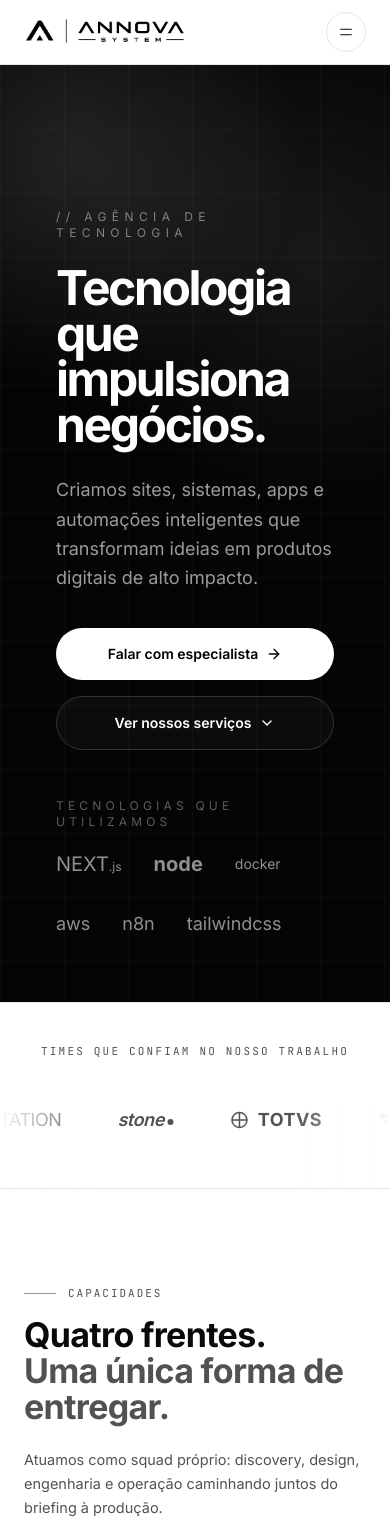
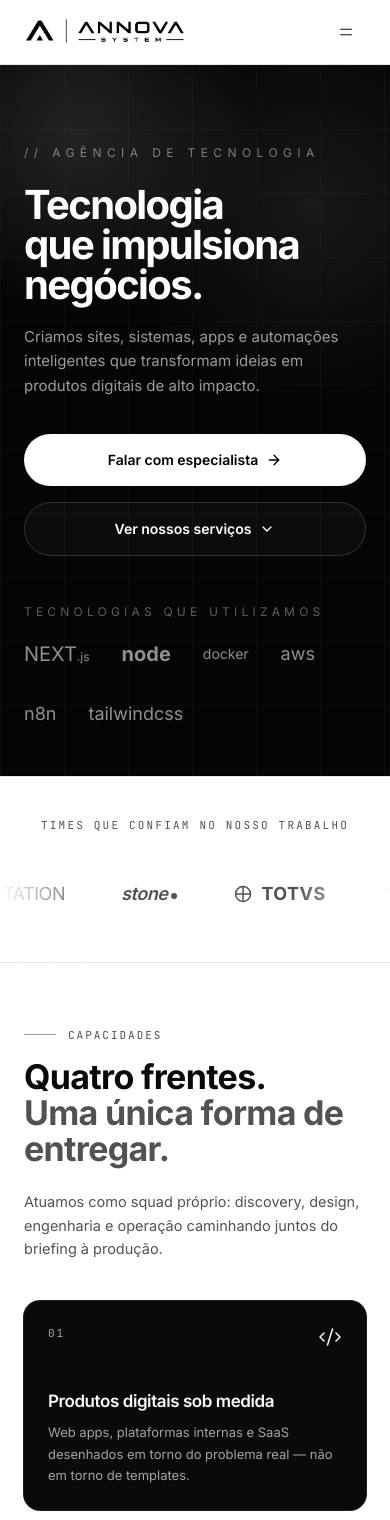
Before and after one commit to AnnaJulyaVieira/annovasystem, a Next.js app: page / in a window 390 px wide. Shown: the top 1520 px of the page. Built offline with nearby package versions, Linux system fonts and the light colour scheme.

Commit message:
feat: update font variables and adjust spacing in components for improved layout

```diff
--- a/app/globals.css
+++ b/app/globals.css
@@ -1,10 +1,10 @@
 @import "tailwindcss";
 
 @theme {
-  --font-sans: "Inter", ui-sans-serif, system-ui, -apple-system, "Segoe UI",
-    Roboto, "Helvetica Neue", Arial, sans-serif;
-  --font-mono: "JetBrains Mono", ui-monospace, SFMono-Regular, "SF Mono",
-    Menlo, Consolas, monospace;
+  --font-sans: var(--font-inter), ui-sans-serif, system-ui, -apple-system,
+    "Segoe UI", Roboto, "Helvetica Neue", Arial, sans-serif;
+  --font-mono: var(--font-jetbrains-mono), ui-monospace, SFMono-Regular,
+    "SF Mono", Menlo, Consolas, monospace;
 
   --color-ink: #0a0a0a;
   --color-ink-soft: #525252;
--- a/app/layout.tsx
+++ b/app/layout.tsx
@@ -1,7 +1,22 @@
 import type { Metadata } from "next";
+import { Inter, JetBrains_Mono } from "next/font/google";
 import "./globals.css";
 import Header from "@/components/Header";
 import Footer from "@/components/Footer";
+
+const inter = Inter({
+  subsets: ["latin"],
+  weight: ["400", "500", "600", "700", "800"],
+  variable: "--font-inter",
+  display: "swap",
+});
+
+const jetbrainsMono = JetBrains_Mono({
+  subsets: ["latin"],
+  weight: ["400", "500", "600"],
+  variable: "--font-jetbrains-mono",
+  display: "swap",
+});
 
 export const metadata: Metadata = {
   title: "Annova System — Estúdio de engenharia digital",
@@ -13,19 +28,10 @@ export default function RootLayout({
   children,
 }: Readonly<{ children: React.ReactNode }>) {
   return (
-    <html lang="pt-BR">
-      <head>
-        <link rel="preconnect" href="https://fonts.googleapis.com" />
-        <link
-          rel="preconnect"
-          href="https://fonts.gstatic.com"
-          crossOrigin=""
-        />
-        <link
-          href="https://fonts.googleapis.com/css2?family=Inter:wght@400;500;600;700;800&family=JetBrains+Mono:wght@400;500;600&display=swap"
-          rel="stylesheet"
-        />
-      </head>
+    <html
+      lang="pt-BR"
+      className={`${inter.variable} ${jetbrainsMono.variable}`}
+    >
       <body>
         <Header />
         {children}
--- a/app/page.tsx
+++ b/app/page.tsx
@@ -24,7 +24,7 @@ function CTA() {
       className="relative w-full overflow-hidden bg-bg-darker text-on-dark"
     >
       <div className="bg-dots-dark pointer-events-none absolute inset-0 opacity-30 mask-fade" />
-      <div className="relative mx-auto flex max-w-7xl flex-col items-start gap-10 px-6 py-24 lg:flex-row lg:items-end lg:justify-between lg:py-32">
+      <div className="relative mx-auto flex max-w-7xl flex-col items-start gap-8 px-6 py-16 sm:gap-10 sm:py-24 lg:flex-row lg:items-end lg:justify-between lg:py-32">
         <div className="max-w-2xl">
           <div className="flex items-center gap-3 font-mono text-[11px] uppercase tracking-[0.18em] text-on-dark-soft">
             <span className="h-px w-8 bg-on-dark-soft/60" />
--- a/components/Approach.tsx
+++ b/components/Approach.tsx
@@ -50,7 +50,7 @@ export default function Approach() {
       aria-labelledby="capacidades-heading"
       className="relative w-full overflow-hidden bg-white"
     >
-      <div className="mx-auto max-w-7xl px-6 py-24 lg:py-32">
+      <div className="mx-auto max-w-7xl px-6 py-16 sm:py-24 lg:py-32">
         <div className="flex flex-col items-start justify-between gap-6 md:flex-row md:items-end">
           <div className="max-w-2xl">
             <div className="flex items-center gap-3 font-mono text-[11px] uppercase tracking-[0.18em] text-ink-soft">
@@ -72,12 +72,12 @@ export default function Approach() {
           </p>
         </div>
 
-        <div className="mt-14 grid grid-cols-1 gap-3 sm:grid-cols-3">
+        <div className="mt-10 grid grid-cols-1 gap-3 sm:mt-14 sm:grid-cols-3">
           {capabilities.map((c) => (
             <article
               key={c.num}
               className={[
-                "group relative flex flex-col justify-between overflow-hidden rounded-2xl p-7 ring-1 transition-colors",
+                "group relative flex flex-col justify-between overflow-hidden rounded-2xl p-6 ring-1 transition-colors sm:p-7",
                 c.span ?? "",
                 c.invert
                   ? "bg-bg-dark text-on-dark ring-line-dark hover:bg-bg-darker"
@@ -100,13 +100,13 @@ export default function Approach() {
                 />
               </div>
 
-              <div className="mt-16">
-                <h3 className="text-[18px] font-semibold tracking-tight">
+              <div className="mt-10 sm:mt-16">
+                <h3 className="text-[17px] font-semibold tracking-tight sm:text-[18px]">
                   {c.title}
                 </h3>
                 <p
                   className={[
-                    "mt-2 max-w-md text-[13.5px] leading-relaxed",
+                    "mt-2 max-w-md text-[13px] leading-relaxed sm:text-[13.5px]",
                     c.invert ? "text-on-dark-soft" : "text-ink-soft",
                   ].join(" ")}
                 >
--- a/components/Deliverables.tsx
+++ b/components/Deliverables.tsx
@@ -18,8 +18,8 @@ export default function Deliverables() {
     >
       <div className="bg-grid-dark pointer-events-none absolute inset-0 opacity-40 mask-fade" />
 
-      <div className="relative mx-auto max-w-7xl px-6 py-24 lg:py-32">
-        <div className="grid grid-cols-1 gap-12 lg:grid-cols-[1fr_1.2fr] lg:gap-16">
+      <div className="relative mx-auto max-w-7xl px-6 py-16 sm:py-24 lg:py-32">
+        <div className="grid grid-cols-1 gap-10 sm:gap-12 lg:grid-cols-[1fr_1.2fr] lg:gap-16">
           <div className="flex flex-col">
             <div className="flex items-center gap-3 font-mono text-[11px] uppercase tracking-[0.18em] text-on-dark-soft">
               <span className="h-px w-8 bg-on-dark-soft/60" />
@@ -30,7 +30,7 @@ export default function Deliverables() {
               className="mt-4 text-balance text-[34px] font-bold leading-[1.05] tracking-[-0.02em] sm:text-[44px] lg:text-[52px]"
             >
               O que sai
-              <br />
+              <br className="hidden sm:block" />{" "}
               do estúdio.
             </h2>
             <p className="mt-6 max-w-md text-[14.5px] leading-relaxed text-on-dark-soft">
--- a/components/Header.tsx
+++ b/components/Header.tsx
@@ -171,7 +171,7 @@ export default function Header() {
             aria-expanded={open}
             aria-controls="mobile-menu"
             onClick={() => setOpen((v) => !v)}
-            className="grid h-10 w-10 place-items-center rounded-full border border-line text-ink transition-colors hover:bg-chip md:hidden"
+            className="grid h-10 w-10 place-items-center rounded-full text-ink transition-colors hover:bg-chip md:hidden"
           >
             {open ? <IconClose /> : <IconBurger />}
           </button>
--- a/components/Hero.tsx
+++ b/components/Hero.tsx
@@ -2,25 +2,25 @@ import { ArrowRight, ChevronDown } from "lucide-react";
 
 export default function Hero() {
   return (
-    <section className="relative overflow-hidden bg-[#050505] px-6 py-16 text-white lg:px-16 lg:py-24">
+    <section className="relative overflow-hidden bg-[#050505] px-6 py-12 text-white sm:py-16 lg:px-16 lg:py-24">
       {/* Fundo */}
       <div className="absolute inset-0 bg-[radial-gradient(circle_at_20%_10%,rgba(255,255,255,0.12),transparent_25%),radial-gradient(circle_at_80%_20%,rgba(255,255,255,0.08),transparent_30%)]" />
       <div className="absolute inset-0 bg-[linear-gradient(rgba(255,255,255,.35)_1px,transparent_1px),linear-gradient(90deg,rgba(255,255,255,.35)_1px,transparent_1px)] bg-[size:64px_64px] opacity-[0.08]" />
 
       {/* Hero */}
-      <div className="relative z-20 mx-auto max-w-[1400px] px-8 pt-20 lg:pt-[92px]">
+      <div className="relative z-20 mx-auto max-w-[1400px] pt-8 sm:px-8 sm:pt-20 lg:pt-[92px]">
         {/* Texto */}
         <div>
           <div className="mb-6 text-xs uppercase tracking-[0.45em] text-white/45">
             // Agência de tecnologia
           </div>
 
-          <h1 className="max-w-3xl text-5xl font-bold leading-[0.95] tracking-[-0.05em] md:text-6xl lg:text-7xl">
-            Tecnologia que <br />
+          <h1 className="max-w-3xl text-balance text-[40px] font-bold leading-none tracking-[-0.04em] sm:text-5xl sm:leading-[0.95] sm:tracking-[-0.05em] md:text-6xl lg:text-7xl">
+            Tecnologia que <br className="hidden sm:block" />
             impulsiona negócios.
           </h1>
 
-          <p className="mt-7 max-w-xl text-lg leading-relaxed text-white/60">
+          <p className="mt-5 max-w-xl text-[15px] leading-relaxed text-white/60 sm:mt-7 sm:text-lg">
             Criamos sites, sistemas, apps e automações inteligentes que
             transformam ideias em produtos digitais de alto impacto.
           </p>
--- a/components/Process.tsx
+++ b/components/Process.tsx
@@ -36,7 +36,7 @@ export default function Process() {
       aria-labelledby="processo-heading"
       className="relative w-full bg-white"
     >
-      <div className="mx-auto max-w-7xl px-6 py-24 lg:py-32">
+      <div className="mx-auto max-w-7xl px-6 py-16 sm:py-24 lg:py-32">
         <div className="max-w-2xl">
           <div className="flex items-center gap-3 font-mono text-[11px] uppercase tracking-[0.18em] text-ink-soft">
             <span className="h-px w-8 bg-ink-soft/60" />
@@ -47,19 +47,19 @@ export default function Process() {
             className="mt-4 text-balance text-[34px] font-bold leading-[1.05] tracking-[-0.02em] text-ink sm:text-[44px] lg:text-[52px]"
           >
             Quatro passos.
-            <br />
+            <br className="hidden sm:block" />{" "}
             <span className="text-ink-soft">Sem teatro.</span>
           </h2>
         </div>
 
-        <ol className="mt-16 grid grid-cols-1 divide-y divide-line border-y border-line">
+        <ol className="mt-10 grid grid-cols-1 divide-y divide-line border-y border-line sm:mt-16">
           {steps.map((s) => (
             <li
               key={s.number}
-              className="grid grid-cols-12 items-baseline gap-6 py-8"
+              className="grid grid-cols-12 items-baseline gap-x-6 gap-y-2 py-6 sm:py-8"
             >
               <div className="col-span-12 sm:col-span-2">
-                <span className="font-mono text-[40px] font-bold leading-none tracking-tight text-ink sm:text-[56px]">
+                <span className="font-mono text-[34px] font-bold leading-none tracking-tight text-ink sm:text-[56px]">
                   {s.number}
                 </span>
               </div>
```
